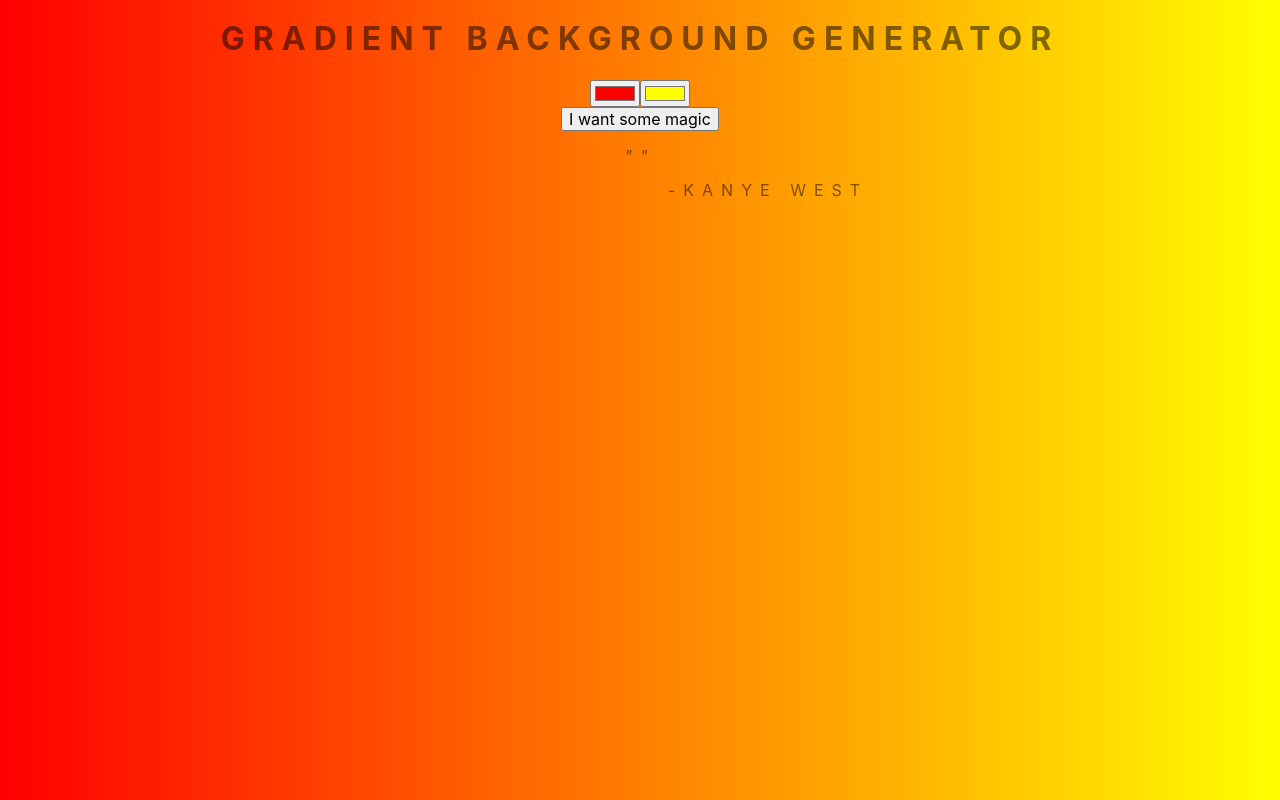
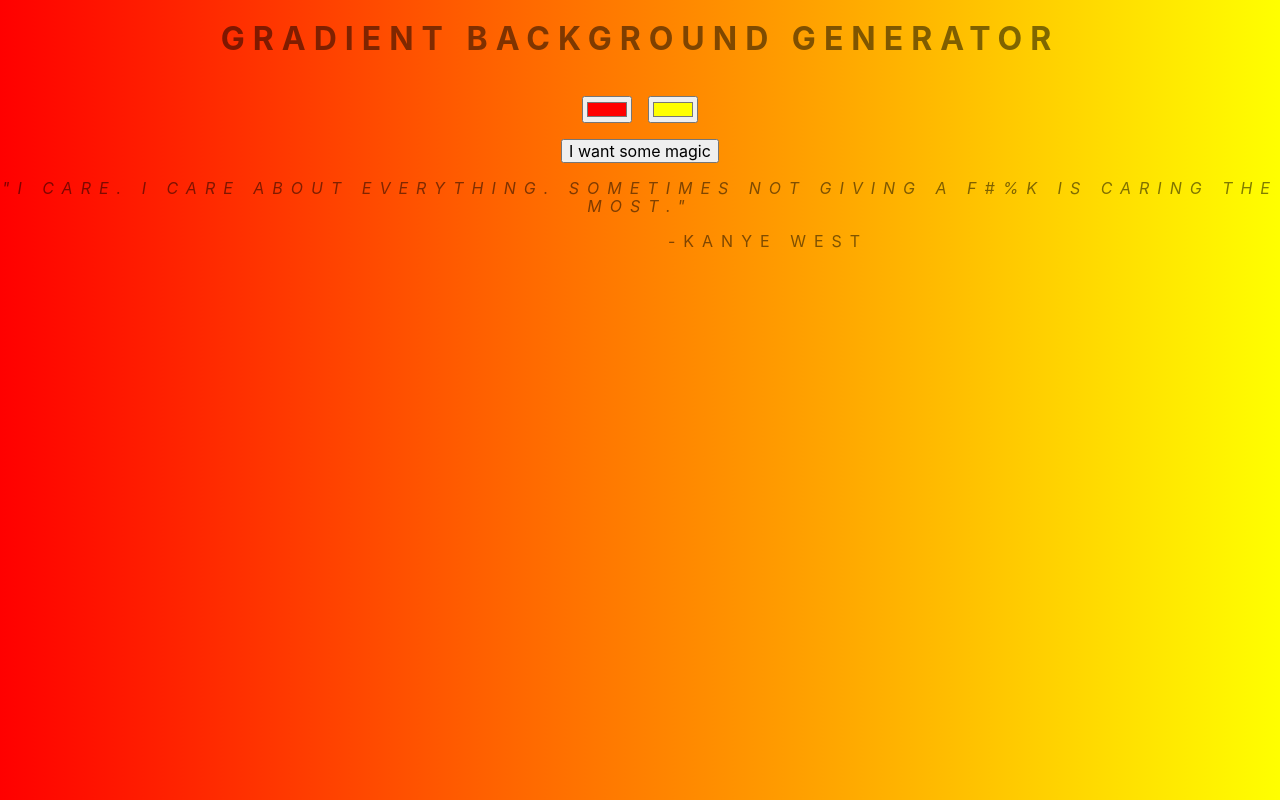
Before and after one commit to kaimunlau/kanye-colors, a React (Create React App) app: page / in a window 1280 px wide. Built offline with nearby package versions, Linux system fonts and the light colour scheme.

Commit message:
added default quote

```diff
--- a/src/App.js
+++ b/src/App.js
@@ -11,7 +11,7 @@ class App extends Component {
         this.state = {
             color1: '#FF0000',
             color2: '#FFFF00',
-            quote: ''
+            quote: 'I care. I care about everything. Sometimes not giving a f#%k is caring the most.'
         }
     }
     OnColorPickerChange = (event) => {
--- a/src/ColorPicker.js
+++ b/src/ColorPicker.js
@@ -2,16 +2,16 @@ import { Component } from "react";
 
 const ColorPicker = ({ colorChange, color1, color2 }) => {
     return(
-        <div>
+        <div className='pa2'>
             <input
-            className="color1"
+            className="color1 ma2"
             type="color"
             name="color1"
             onChange={colorChange}
             value={color1}
             ></input>
             <input
-            className="color2"
+            className="color2 ma2"
             type="color"
             name="color2"
             onChange={colorChange}
```
